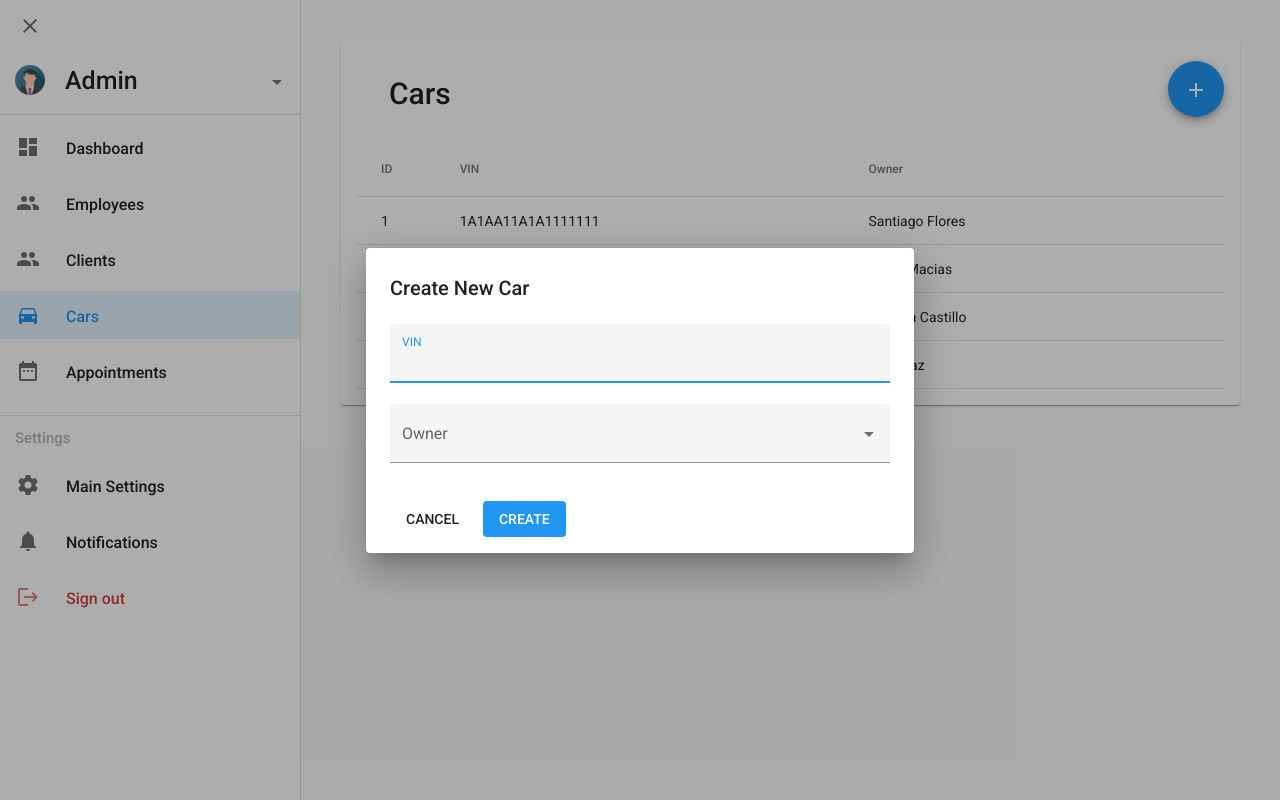
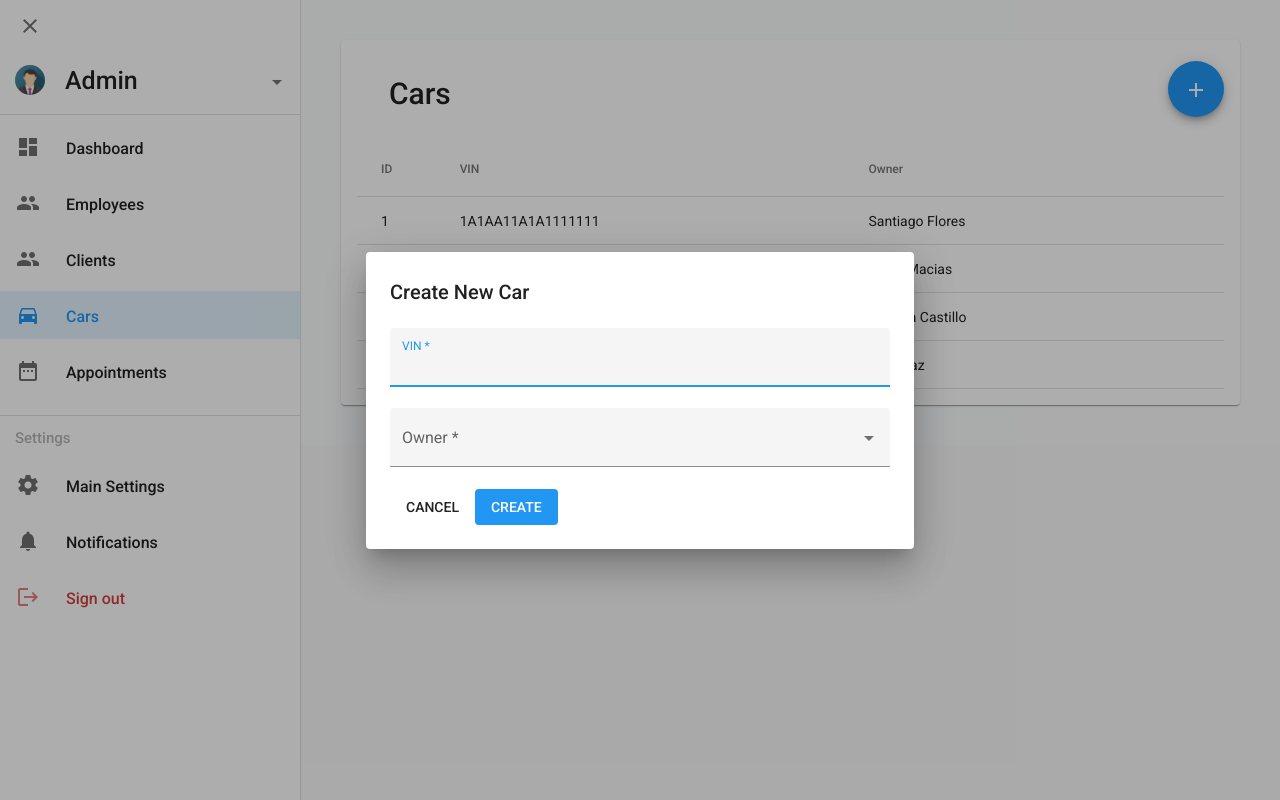
Before and after one commit to Molaahmed/MiAuto, an Angular app in the folder frontend/: page /cars in a window 1280 px wide. Both pictures are taken after a click on the button "add". Built offline with nearby package versions, Linux system fonts and the light colour scheme.

Commit message:
feat: add form validation for create car

```diff
--- a/frontend/src/app/car/create-car-dialog/create-car-dialog.component.html
+++ b/frontend/src/app/car/create-car-dialog/create-car-dialog.component.html
@@ -1,27 +1,36 @@
 <h2 mat-dialog-title>Create New Car</h2>
 <mat-dialog-content>
-    <form class="create-car-form">
+    <form class="create-car-form" [formGroup]="carForm" (ngSubmit)="create()">
         <div>
             <mat-form-field class="dialog-full-label" appearance="fill">
                 <mat-label>VIN</mat-label>
-                <input matInput [(ngModel)]="car.vin" name="vin">
+                <input matInput formControlName="vin" name="vin" placeholder="1A1AA11A1A1111111">
+                <mat-error *ngIf="carForm.get('vin')?.hasError('required')">
+                    This field is required.
+                </mat-error>
+                <mat-error *ngIf="carForm.get('vin')?.hasError('pattern')">
+                    Please enter a valid VIN.
+                </mat-error>
             </mat-form-field>
         </div>
         <div>
             <mat-form-field class="dialog-full-label" appearance="fill">
                 <mat-label>Owner</mat-label>
-                <mat-select [(ngModel)]="car.owner" name="owner">
+                <mat-select formControlName="owner" name="owner">
                     <mat-option
                         *ngFor="let owner of owners"
                         value="{{owner.name}}">
                         {{ owner.name }}
                     </mat-option>
                 </mat-select>
+                <mat-error *ngIf="carForm.get('owner')?.hasError('required')">
+                    This field is required.
+                </mat-error>
             </mat-form-field>
+        </div>
+        <div>
+            <button mat-button type="reset" (click)="cancel()">CANCEL</button>
+            <button mat-flat-button type="submit" color="primary">CREATE</button>
         </div>
     </form>
 </mat-dialog-content>
-<mat-dialog-actions>
-    <button mat-button mat-dialog-close (click)="cancel()">CANCEL</button>
-    <button mat-flat-button mat-dialog-close (click)="create()" color="primary">CREATE</button>
-</mat-dialog-actions>
--- a/frontend/src/app/car/create-car-dialog/create-car-dialog.component.ts
+++ b/frontend/src/app/car/create-car-dialog/create-car-dialog.component.ts
@@ -1,4 +1,5 @@
 import { Component, OnInit, Inject } from '@angular/core';
+import { FormControl, FormGroup, Validators } from '@angular/forms';
 import { MatDialogRef, MAT_DIALOG_DATA } from '@angular/material/dialog'
 
 @Component({
@@ -6,11 +7,13 @@ import { MatDialogRef, MAT_DIALOG_DATA } from '@angular/material/dialog'
   templateUrl: './create-car-dialog.component.html',
   styleUrls: ['./create-car-dialog.component.css']
 })
+
 export class CreateCarDialogComponent implements OnInit {
-  car = {
-    vin: '',
-    owner: ''
-  }
+
+  carForm = new FormGroup({
+    vin: new FormControl('', [Validators.pattern(/^[\d][A-Z][\d][A-Z]{2}[\d]{2}[A-Z][\d][A-Z][\d]{7}$/), Validators.required]),
+    owner: new FormControl('', Validators.required)
+  });
 
   public owners = [
     { id: 1, name: 'Santiago Flores' },
@@ -19,11 +22,14 @@ export class CreateCarDialogComponent implements OnInit {
     { id: 4, name: 'Luis Diaz' }
   ]
 
-  constructor(public dialogRef: MatDialogRef<CreateCarDialogComponent>,
+  constructor(
+    public dialogRef: MatDialogRef<CreateCarDialogComponent>,
     @Inject(MAT_DIALOG_DATA) public data: any) { }
 
   create(){
-    this.dialogRef.close(this.car);
+    if (this.carForm.valid) {
+      this.dialogRef.close(this.carForm.value);
+    }
   }
 
   cancel(){
```
